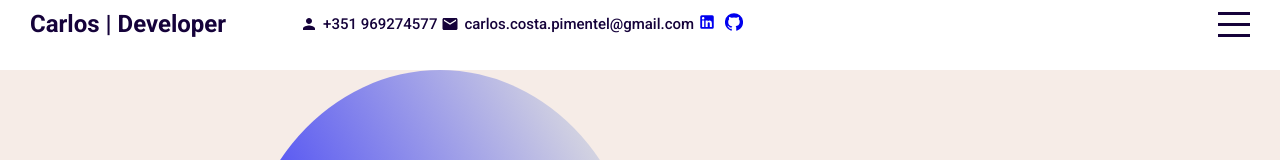
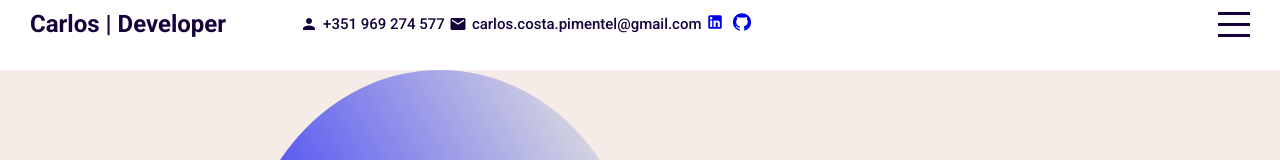
Before and after one commit to CarlosPimentel10/my-portfolio, a React (Create React App) app: page / in a window 1280 px wide. Shown: the top 160 px of the page. Built offline with nearby package versions, Linux system fonts and the light colour scheme.

Commit message:
changed phone contact

```diff
--- a/src/components/topbar/Topbar.jsx
+++ b/src/components/topbar/Topbar.jsx
@@ -11,7 +11,7 @@ export default function Topbar({ menuOpen, setMenuOpen }) {
                     <a href="#intro" className="logo">Carlos | Developer</a>
                     <div className="itemContainer">
                         <Person className="icon" />
-                        <span>+351 969274577</span>
+                        <span>+351 969 274 577</span>
                         <Mail className="icon" />
                         <span>carlos.costa.pimentel@gmail.com</span>
                         <a href="https://www.linkedin.com/in/carlos-pimentel-5a3aa841/" target="_blank" rel="noreferrer" alt="linkedin profile">
```
